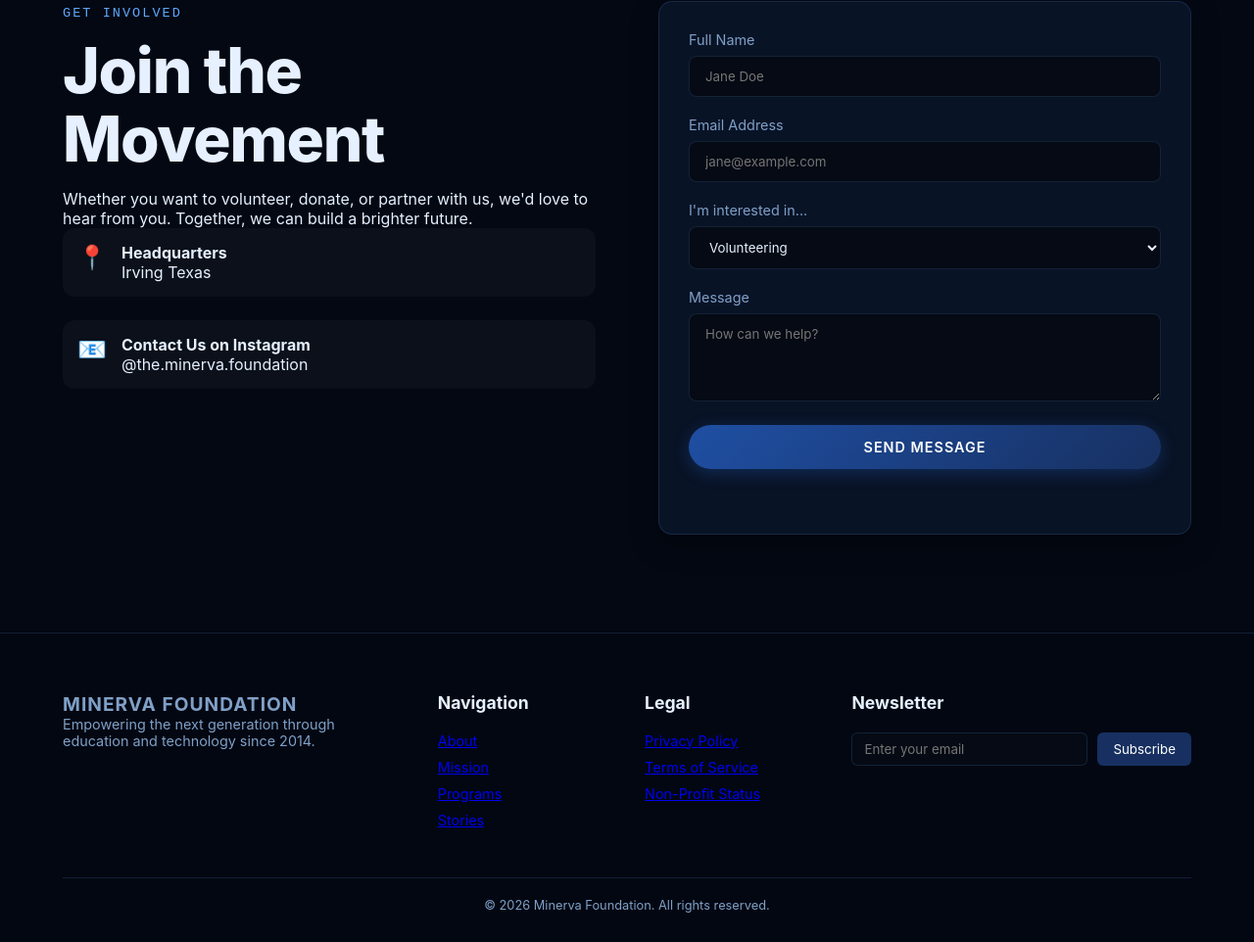
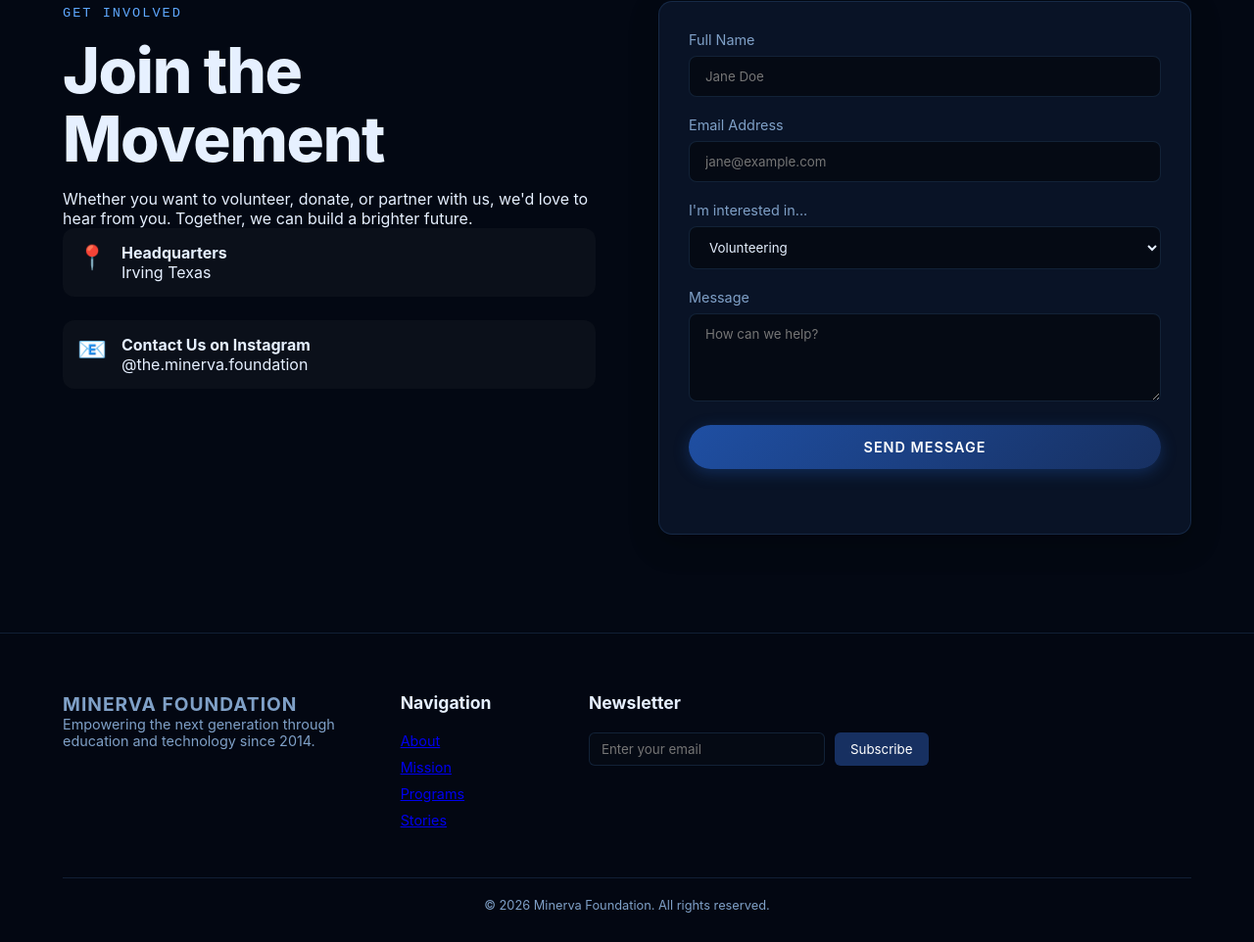
Before and after one commit to Dsm3674/MinervaFoundation, a plain HTML site: page index.html in a window 1280 px wide. Shown: the part 3476-4438 px from the top of the page at 98% size. Drawn offline with Linux system fonts and the light colour scheme; animation ran at ten frames a second.

Commit message:
Update index.html

```diff
--- a/index.html
+++ b/index.html
@@ -15,7 +15,7 @@
   <!-- Dynamic Background -->
   <canvas id="starfield"></canvas>
 
-  <!-- ================= NAVIGATION ================= -->
+
   <nav class="navbar" id="navbar">
     <div class="container nav-container">
       <a href="#" class="logo">
@@ -41,7 +41,7 @@
     </div>
   </nav>
 
-  <!-- ================= HERO / ABOUT SECTION ================= -->
+
   <header id="about" class="section about-section">
     <div class="container relative-z">
 
@@ -108,7 +108,7 @@
     </div>
   </header>
 
-  <!-- ================= MISSION SECTION ================= -->
+
   <section id="mission" class="section mission-section">
     <div class="container">
       <div class="section-header center">
@@ -157,7 +157,7 @@
     </div>
   </section>
 
-  <!-- ================= PROGRAMS SECTION ================= -->
+
   <section id="programs" class="section programs-section">
     <div class="container">
       <div class="section-header left">
@@ -194,7 +194,7 @@
           </ul>
         </div>
 
-        <!-- Program 3 -->
+
         <div class="program-card fade-scroll delay-200">
           <div class="card-icon">
             <svg viewBox="0 0 24 24" fill="none" stroke="currentColor" stroke-width="1.5"><path d="M12 2l3.09 6.26L22 9.27l-5 4.87 1.18 6.88L12 17.77l-6.18 3.25L7 14.14 2 9.27l6.91-1.01L12 2z"></path></svg>
@@ -211,7 +211,7 @@
     </div>
   </section>
 
-  <!-- ================= STORIES SECTION ================= -->
+
   <section id="stories" class="section stories-section">
     <div class="container">
       <div class="section-header center">
@@ -280,7 +280,7 @@
     </div>
   </section>
 
-  <!-- ================= CONTACT SECTION ================= -->
+
   <section id="contact" class="section contact-section">
     <div class="container">
       <div class="grid-2 gap-64">
@@ -346,7 +346,7 @@
     </div>
   </section>
 
-  <!-- ================= FOOTER ================= -->
+
   <footer class="footer">
     <div class="container">
       <div class="footer-grid">
@@ -365,14 +365,6 @@
           </ul>
         </div>
 
-        <div class="footer-links">
-          <h4>Legal</h4>
-          <ul>
-            <li><a href="#">Privacy Policy</a></li>
-            <li><a href="#">Terms of Service</a></li>
-            <li><a href="#">Non-Profit Status</a></li>
-          </ul>
-        </div>
 
         <div class="footer-newsletter">
           <h4>Newsletter</h4>
```
